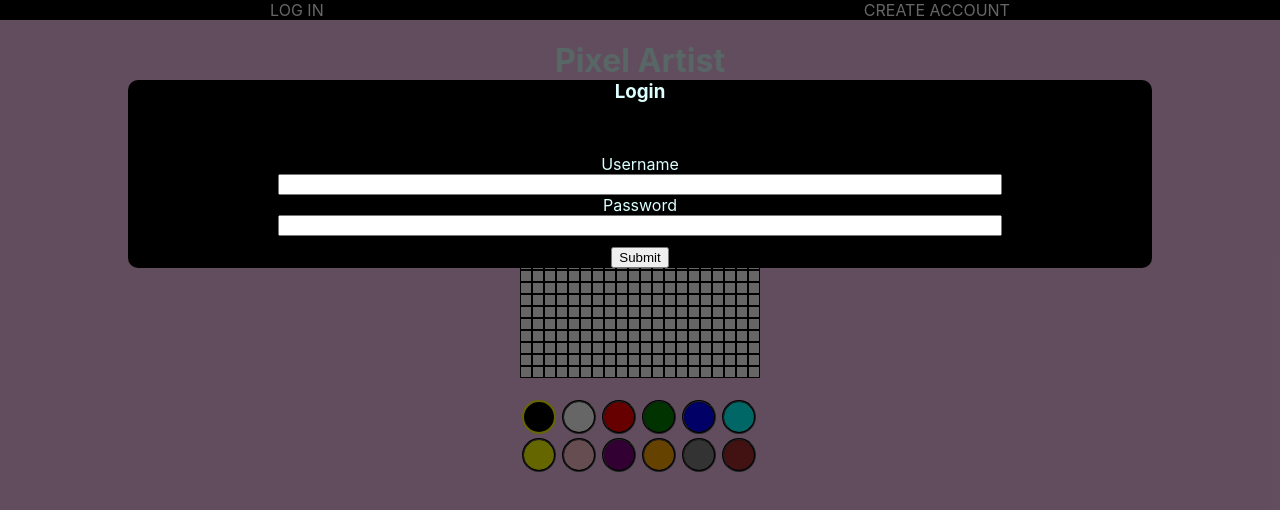
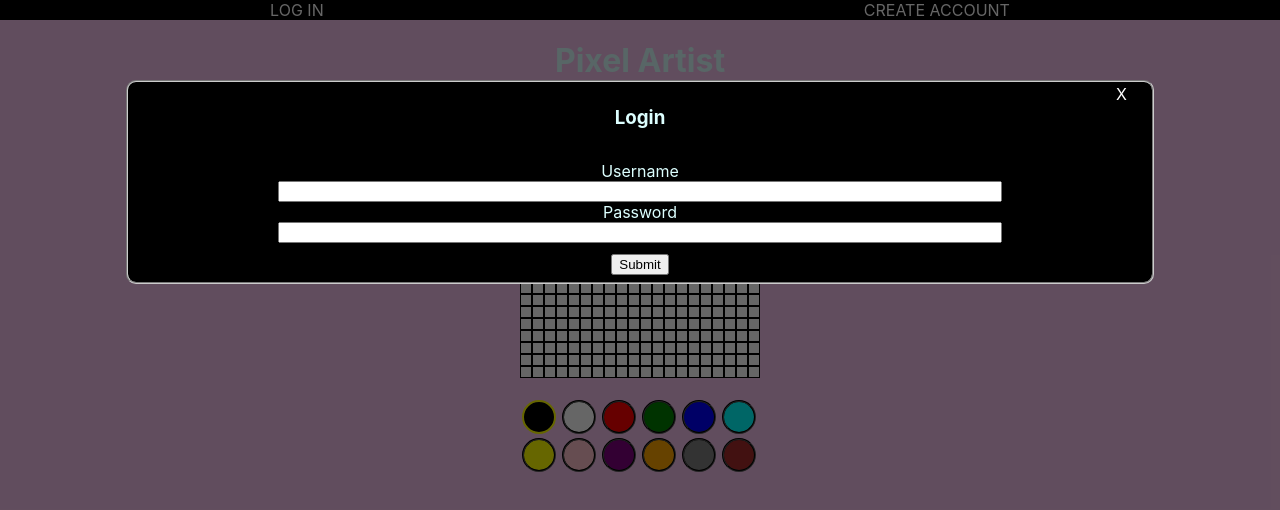
Before and after one commit to snowdog773/react-pixel-artist, a React (Create React App) app: page / in a window 1280 px wide. Both pictures are taken after a click on the element "LOG IN". Shown: the top 510 px of the page. Built offline with nearby package versions, Linux system fonts and the light colour scheme.

Commit message:
added close window buttons on popup, disabled save button for no file name

```diff
--- a/src/App.js
+++ b/src/App.js
@@ -126,7 +126,14 @@ class App extends Component {
           });
   };
 
-  closeWindow = () => this.setState({ createSuccessPanel: false });
+  closeWindow = () =>
+    this.setState({
+      createSuccessPanel: false,
+      createAccountPanel: false,
+      loadPanel: false,
+      loginPanel: false,
+      savePanel: false,
+    });
 
   openSavePanel = () => this.setState({ savePanel: true });
 
@@ -249,6 +256,7 @@ class App extends Component {
             setCreatePasswordConfirm={this.setCreatePasswordConfirm}
             submitCreate={this.submitCreate}
             createMessage={this.state.createMessage}
+            closeWindow={this.closeWindow}
           />
         )}
         {this.state.loginPanel && (
@@ -257,12 +265,15 @@ class App extends Component {
             setLoginPassword={this.setLoginPassword}
             submitLogin={this.submitLogin}
             loginError={this.state.loginError}
+            closeWindow={this.closeWindow}
           />
         )}
         {this.state.savePanel && (
           <SavePanel
             savePicture={this.savePicture}
             setSaveName={this.setSaveName}
+            closeWindow={this.closeWindow}
+            saveName={this.state.saveName}
           />
         )}
 
@@ -278,6 +289,7 @@ class App extends Component {
             loadList={this.state.loadList}
             returnImage={this.returnImage}
             deleteWindow={this.deleteWindow}
+            closeWindow={this.closeWindow}
           />
         )}
 
@@ -291,10 +303,7 @@ class App extends Component {
         {this.state.createSuccessPanel && (
           <CreateSuccessPanel closeWindow={this.closeWindow} />
         )}
-        <p>
-          {this.state.deleteWindow}
-          {this.state.toBeDeleted}
-        </p>
+
         <h1>Pixel Artist</h1>
 
         {this.state.currentUser ? (
--- a/src/components/CreateAccountPanel.jsx
+++ b/src/components/CreateAccountPanel.jsx
@@ -2,6 +2,11 @@ const CreateAccountPanel = (props) => {
   return (
     <div className="popupOuter">
       <div className="popup">
+        <div className="closeButtonWrapper">
+          <div className="closeButton" onClick={props.closeWindow}>
+            X
+          </div>
+        </div>
         <h3>Create Account</h3>
         <form className="form">
           <p className="alert">{props.createMessage}</p>
--- a/src/components/CreateSuccessPanel.jsx
+++ b/src/components/CreateSuccessPanel.jsx
@@ -4,6 +4,11 @@ const CreateSuccessPanel = (props) => {
     <>
       <div className="popupOuter">
         <div className="popup">
+          <div className="closeButtonWrapper">
+            <div className="closeButton" onClick={props.closeWindow}>
+              X
+            </div>
+          </div>
           <p>Account creation successful.</p>
           <button onClick={props.closeWindow}>Close</button>
         </div>
--- a/src/components/DeletePanel.jsx
+++ b/src/components/DeletePanel.jsx
@@ -3,6 +3,11 @@ const DeletePanel = (props) => {
   return (
     <div className="popupOuter">
       <div className="popup">
+        <div className="closeButtonWrapper">
+          <div className="closeButton" onClick={props.closeDeleteWindow}>
+            X
+          </div>
+        </div>
         <h3>Delete</h3>
         <p>Do you really want to delete {props.toBeDeleted}</p>
         <button onClick={props.deletePicture}>YES</button>
--- a/src/components/LoadPanel.jsx
+++ b/src/components/LoadPanel.jsx
@@ -5,6 +5,11 @@ const LoadPanel = (props) => {
   return (
     <div className="popupOuter">
       <div className="popup">
+        <div className="closeButtonWrapper">
+          <div className="closeButton" onClick={props.closeWindow}>
+            X
+          </div>
+        </div>
         <h3>Load</h3>
 
         {props.loadList.map((e, i) => {
--- a/src/components/LoginPanel.jsx
+++ b/src/components/LoginPanel.jsx
@@ -2,6 +2,11 @@ const LoginPanel = (props) => {
   return (
     <div className="popupOuter">
       <div className="popup">
+        <div className="closeButtonWrapper">
+          <div className="closeButton" onClick={props.closeWindow}>
+            X
+          </div>
+        </div>
         <h3>Login</h3>
         <form className="form">
           <p className="alert">{props.loginError}</p>
--- a/src/components/SavePanel.jsx
+++ b/src/components/SavePanel.jsx
@@ -3,6 +3,11 @@ const SavePanel = (props) => {
   return (
     <div className="popupOuter">
       <div className="popup">
+        <div className="closeButtonWrapper">
+          <div className="closeButton" onClick={props.closeWindow}>
+            X
+          </div>
+        </div>
         <h3>Save</h3>
         <form className="form">
           <label htmlFor="saveName">Name Your Masterpiece</label>
@@ -13,7 +18,12 @@ const SavePanel = (props) => {
             onChange={(e) => props.setSaveName(e.target.value)}
           ></input>
         </form>
-        <button onClick={props.savePicture}>Submit</button>;
+        <button
+          onClick={props.savePicture}
+          disabled={props.saveName ? "" : "true"}
+        >
+          Submit
+        </button>
       </div>
     </div>
   );
--- a/src/styles/style.css
+++ b/src/styles/style.css
@@ -31,8 +31,16 @@ body {
   display: block;
   margin: 80px auto;
   width: 80%;
+  min-height: 200px;
   background: #000;
   border-radius: 10px;
+  border-style: groove;
+  border-color: #ccc;
+  border-width: 2px;
+}
+
+.popup h3 {
+  margin: 0;
 }
 
 p.alert {
@@ -108,3 +116,17 @@ div.overwrite {
 .deleteButton {
   color: #fff;
 }
+
+div.closeButtonWrapper {
+  width: 100%;
+  display: flex;
+  justify-content: flex-end;
+  background-color: #0000;
+}
+
+div.closeButton {
+  background-color: #0000;
+  width: 5%;
+  padding: 2px 5px;
+  color: #fff;
+}
```
